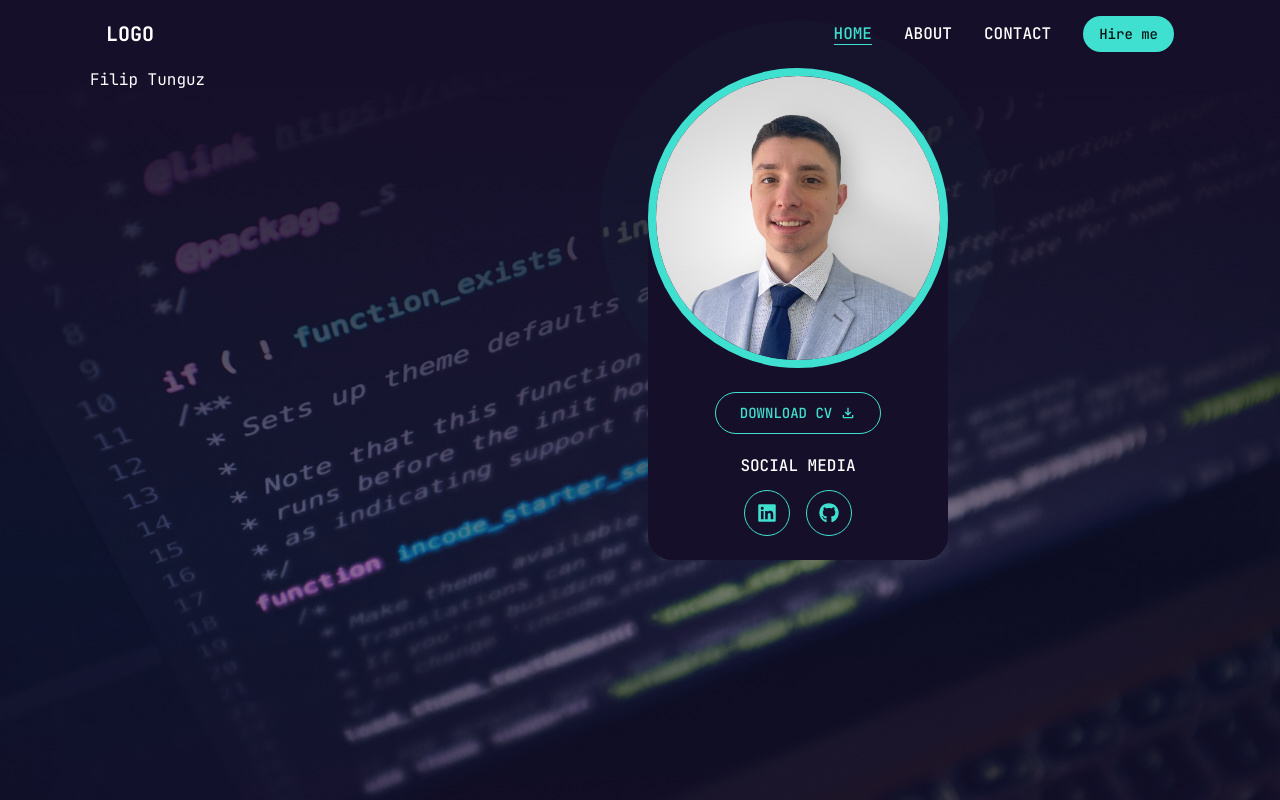
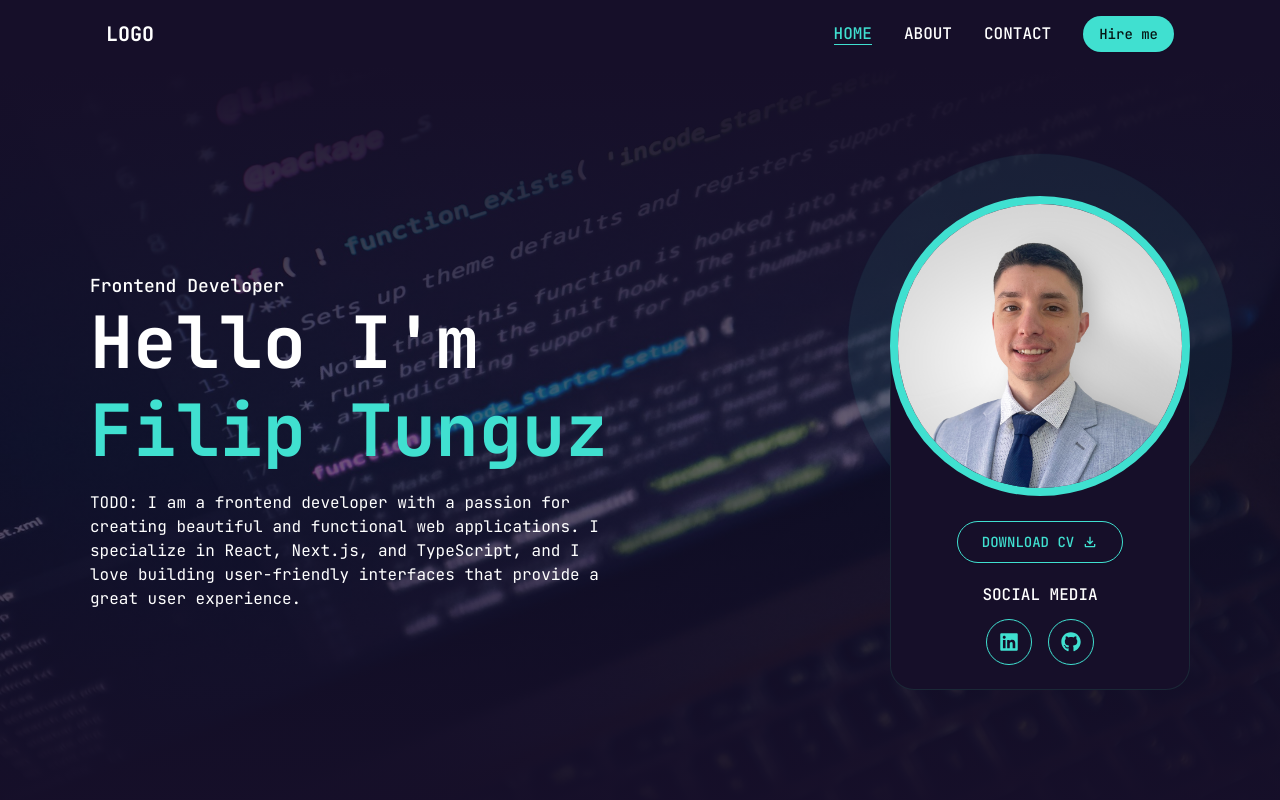
Before and after one commit to filiptunguz/portfolio, a Next.js app: page / in a window 1280 px wide. Shown: the top 800 px of the page. Built offline with nearby package versions, Linux system fonts and the light colour scheme.

Commit message:
about heading part

```diff
--- a/src/sections/heading-section.tsx
+++ b/src/sections/heading-section.tsx
@@ -7,39 +7,55 @@ import { FaGithub, FaLinkedin } from 'react-icons/fa';
 
 export default function HeadingSection() {
 	return (
-		<section className="relative h-[1000px]">
+		<section className="relative py-8 lg:py-32">
 			<Image
 				src="/coding-background.jpg"
 				alt="Coding Background"
 				fill
 				className="object-cover -z-10"
 			/>
-			<div className="-z-10 absolute top-0 left-0 size-full bg-gradient-to-b from-background via-background/50 to-background" />
-			<Narrower className="flex gap-4">
-				<div className="flex-1">
-					<h1>Filip Tunguz</h1>
-				</div>
+			<div className="-z-10 absolute top-0 left-0 size-full bg-gradient-to-b from-background via-background/60 to-background" />
+			<Narrower className="flex flex-col-reverse lg:flex-row gap-12">
+				<AboutHeadingPart />
 				<ProfileHeadingPart />
 			</Narrower>
 		</section>
 	);
 }
 
+function AboutHeadingPart() {
+	return (
+		<div className="flex-1 my-auto">
+			<span className="text-lg font-medium leading-none">Frontend Developer</span>
+			<h1 className="text-5xl lg:text-7xl lg:leading-22 text-white font-bold mb-4">
+				Hello I&#39;m
+				<br />
+				<span className="text-primary">Filip Tunguz</span>
+			</h1>
+			<p>
+				TODO: I am a frontend developer with a passion for creating beautiful and functional web
+				applications. I specialize in React, Next.js, and TypeScript, and I love building
+				user-friendly interfaces that provide a great user experience.
+			</p>
+		</div>
+	);
+}
+
 function ProfileHeadingPart() {
 	return (
 		<div className="flex-1">
-			<div className="flex flex-col w-max">
+			<div className="mx-auto lg:mr-0 lg:ml-auto flex flex-col w-max">
 				<div className="relative w-max">
 					<Image
 						width="300"
 						height="300"
 						src="/filip-tunguz.jpg"
 						alt="Filip Tunguz's picture"
-						className="rounded-full border-8 border-primary"
+						className="rounded-full border-8 border-primary lg:size-[300px] size-[250px]"
 					/>
-					<div className="absolute top-1/2 left-1/2 transform -z-10 -translate-x-1/2 -translate-y-1/2 size-2/3 bg-primary rounded-full animate-ping"></div>
+					<div className="absolute top-1/2 left-1/2 transform -z-10 -translate-x-1/2 -translate-y-1/2 size-2/3 bg-primary rounded-full animate-ping" />
 				</div>
-				<div className="-mt-[150px] pt-[174px] pb-6 px-4 bg-background rounded-b-3xl flex flex-col gap-4 items-center">
+				<div className="-mt-[150px] pt-[174px] pb-6 px-4 bg-background border border-secondary/40 rounded-b-3xl flex flex-col gap-4 items-center">
 					<Button variant="outline" className="uppercase !px-6 !py-5 mb-2">
 						Download CV <MdOutlineFileDownload />
 					</Button>
```
